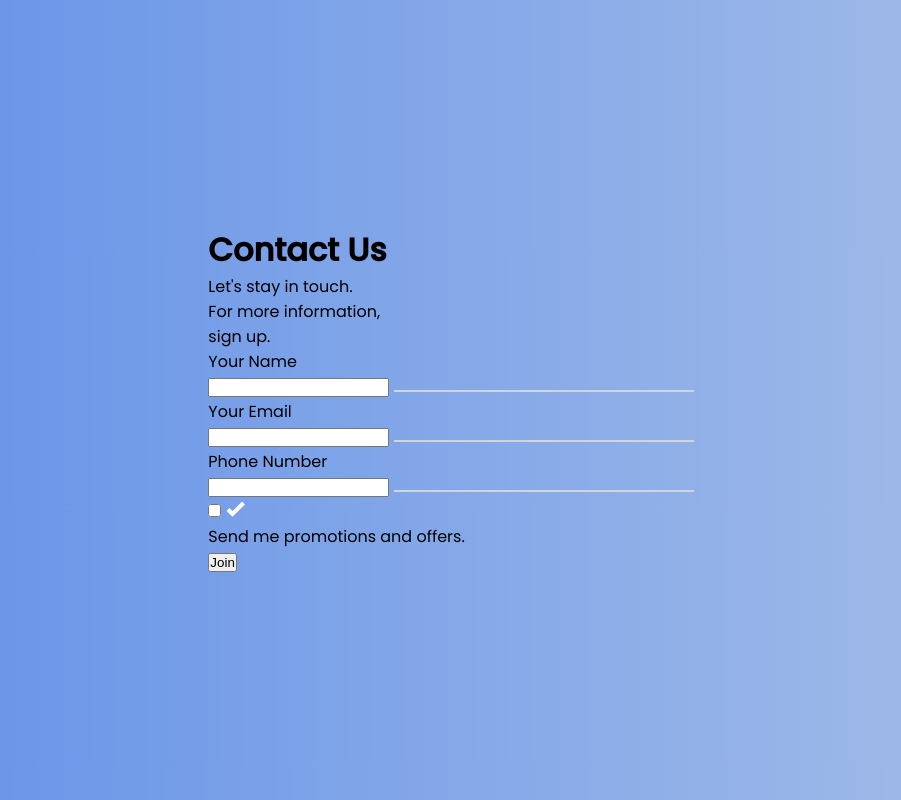
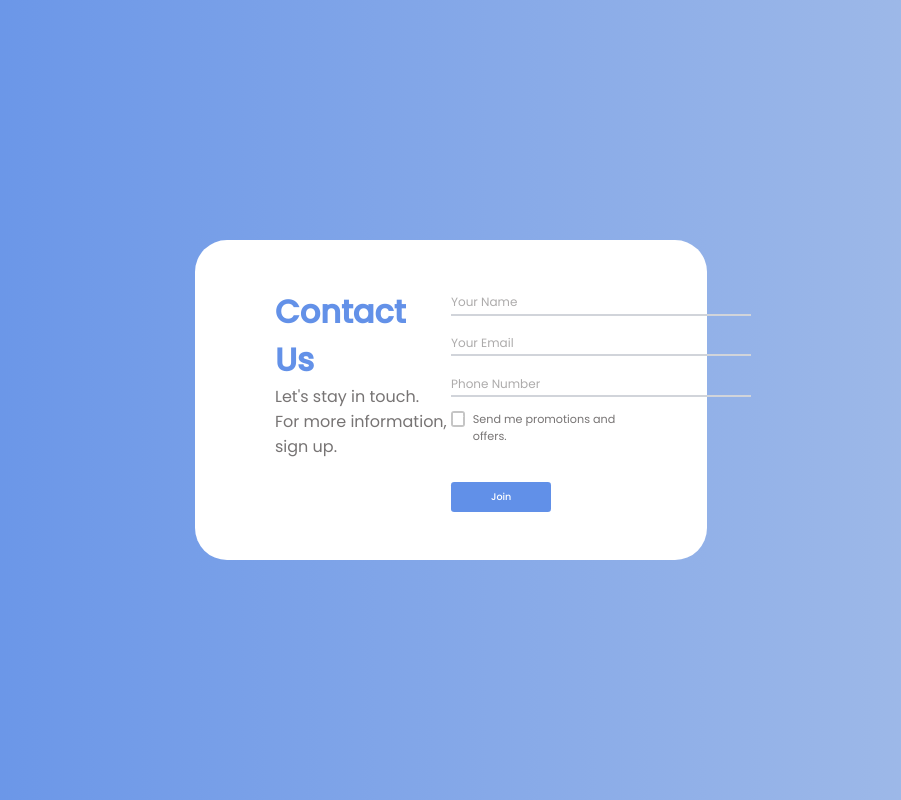
Before and after one commit to ItsLaz/Form-Animations, a plain HTML site: page index.html in a window 1280 px wide. Shown: the whole page, without its empty margins (189-1090 px from the left). Drawn offline with nearby package versions, Linux system fonts and the light colour scheme.

Commit message:
form styles

```diff
--- a/index.html
+++ b/index.html
@@ -48,7 +48,7 @@
           <div class="checkbox-container">
             <span class="checkmark"></span>
             <div class="checkbox-fill"></div>
-            <input type="checkbox" name="checkbox">
+            <input type="checkbox" name="checkbox" class="checkbox">
             <svg width="19"height="16"viewBox="0 0 19 16"fill="none"xmlns="http://www.w3.org/2000/svg"class="tick-mark">
               <path class="elastic-line" d="M2 8.5L6.5 13L17.5 2" stroke="white" stroke-width="4" />
             </svg>
--- a/style.css
+++ b/style.css
@@ -12,3 +12,110 @@ body {
   font-family: "Poppins", sans-serif;
   background: linear-gradient(90deg, #6190e8, #a7bfe8);
 }
+
+form {
+  min-height: 40vh;
+  width: 40vw;
+  background-color: white;
+  color: #777474;
+  border-radius: 2rem;
+  padding: 3rem 5rem;
+  display: flex;
+}
+
+.title {
+  color: #6391e8;
+}
+
+.contact-right,
+.contact-left {
+  flex: 1;
+}
+
+.contact-right {
+  display: flex;
+  flex-direction: column;
+  justify-content: space-between;
+}
+
+.input {
+  width: 100%;
+  height: 100%;
+  position: absolute;
+  top: 0;
+  border: none;
+}
+.input-container {
+  position: relative;
+}
+.placeholder {
+  position: relative;
+  z-index: 1;
+  pointer-events: none;
+  padding: 0.3rem 0;
+  font-size: 0.75rem;
+  opacity: 0.6;
+}
+.line-svg {
+  position: absolute;
+  bottom: 0;
+  left: 0;
+}
+.checkbox-label {
+  font-size: 0.7rem;
+}
+.promo-container {
+  display: flex;
+  position: relative;
+}
+.checkbox {
+  opacity: 0;
+  cursor: pointer;
+}
+.checkbox-label {
+  padding-left: 0.5rem;
+}
+.checkbox-container {
+  position: relative;
+  height: 1rem;
+  width: 1rem;
+  border-radius: 3px;
+  overflow: hidden;
+}
+.checkmark,
+.checkbox {
+  position: absolute;
+  bottom: 0;
+  left: 0;
+  width: 100%;
+  height: 100%;
+  border: 2px solid #c5c5c5;
+}
+.checkbox-fill {
+  position: absolute;
+  background: #6190e8;
+  width: 100%;
+  height: 100%;
+  top: 100%;
+}
+.tick-mark {
+  position: absolute;
+  top: 50%;
+  left: 50%;
+  z-index: 2;
+  transform: translate(-50%, -50%) scale(0.6);
+}
+
+button {
+  font-family: "Poppins", sans-serif;
+  font-weight: 500;
+  font-size: 0.6rem;
+  background: #6190e8;
+  color: white;
+  border-radius: 0.2rem;
+  border-style: none;
+  padding: 0.5rem 2.5rem;
+  cursor: pointer;
+  margin-top: 1.5rem;
+  align-self: flex-start;
+}
```
